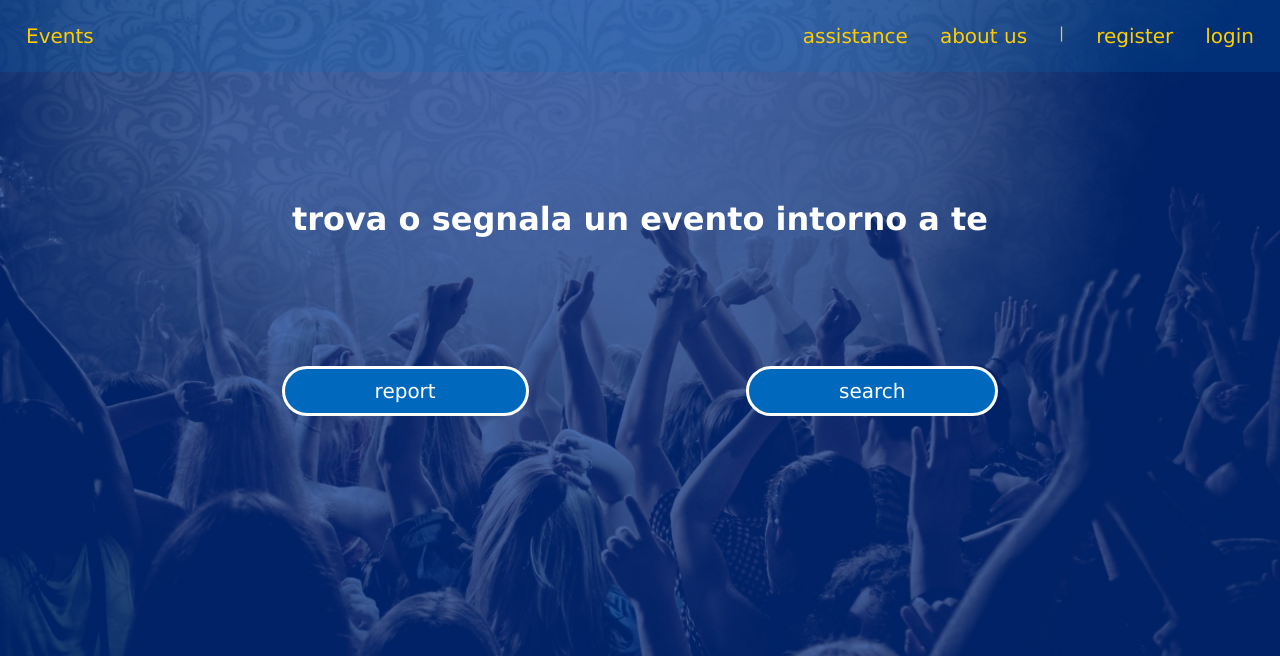
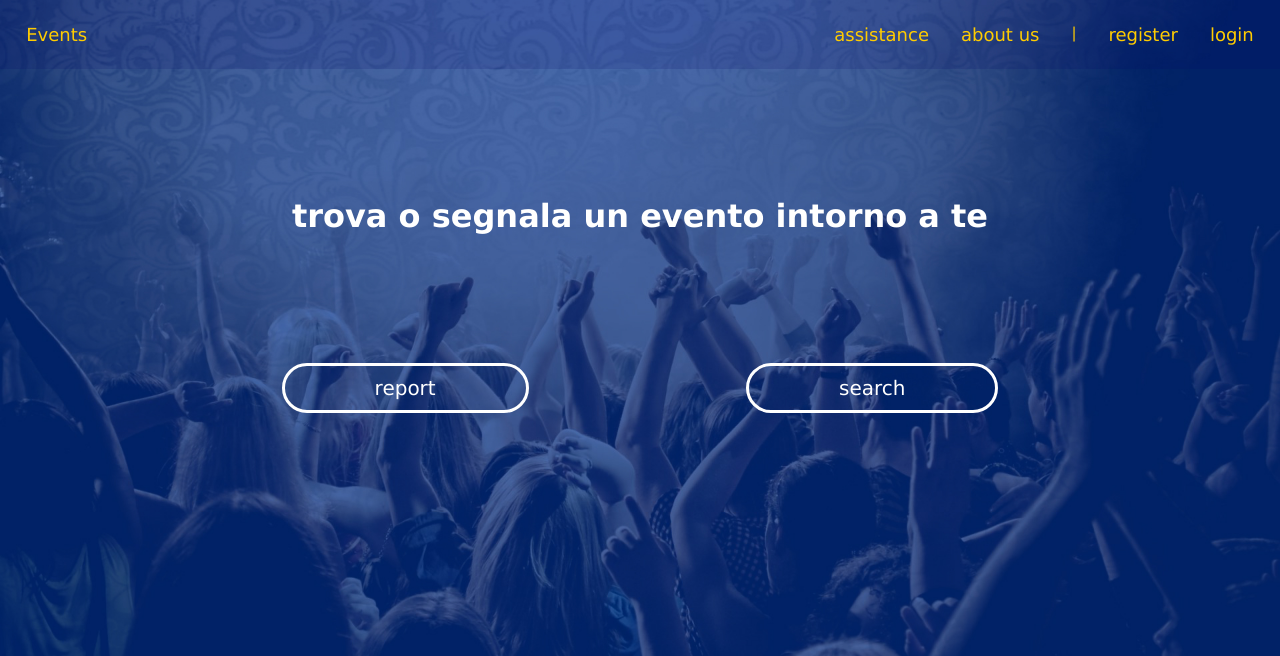
Before and after one commit to AndreaRusconi/PSAW, a PHP site: page /Homepage.html in a window 1280 px wide. Shown: the top 656 px of the page. Run offline with PHP 8.4, Linux system fonts and the light colour scheme.

Commit message:
tutto giallo

```diff
--- a/Homepage.css
+++ b/Homepage.css
@@ -8,9 +8,9 @@ h1{
 #menu {
     list-style-type: none;
     margin: 0;
-    padding: 10px;
+    padding: 0.8%;
     overflow: hidden;
-    background-color: rgba(0,105,190,0.2)
+    background-color: rgba(0,0,102,0.15)
 }
 
 .other {float: right;}
@@ -22,7 +22,7 @@ h1{
     color: rgb(255,204,0);
     text-align: center;
     padding: 14px 16px;
-    font-size: 20px;
+    font-size: 18px;
     text-decoration: none;
     font-family: Verdana;
 }
@@ -40,7 +40,7 @@ h1{
     display: block;
     color: rgb(255,204,0);
     text-align: center;
-    font-size: 20px;
+    font-size: 18px;
     padding: 14px 16px;
     text-decoration: none;
     font-family: Verdana;
@@ -70,11 +70,12 @@ h1{
     text-decoration: none;
     font-family: Verdana;
     border: white solid 3px;
-    background-color: rgba(0,105,190,1)
+    background-color: transparent
 }
 
 #scelta a:hover {
-   background-color: rgba(0,105,190,0.4)
+    color: rgb(255,204,0);
+    border-color: rgb(255,204,0);
 }
 
 body {
```
